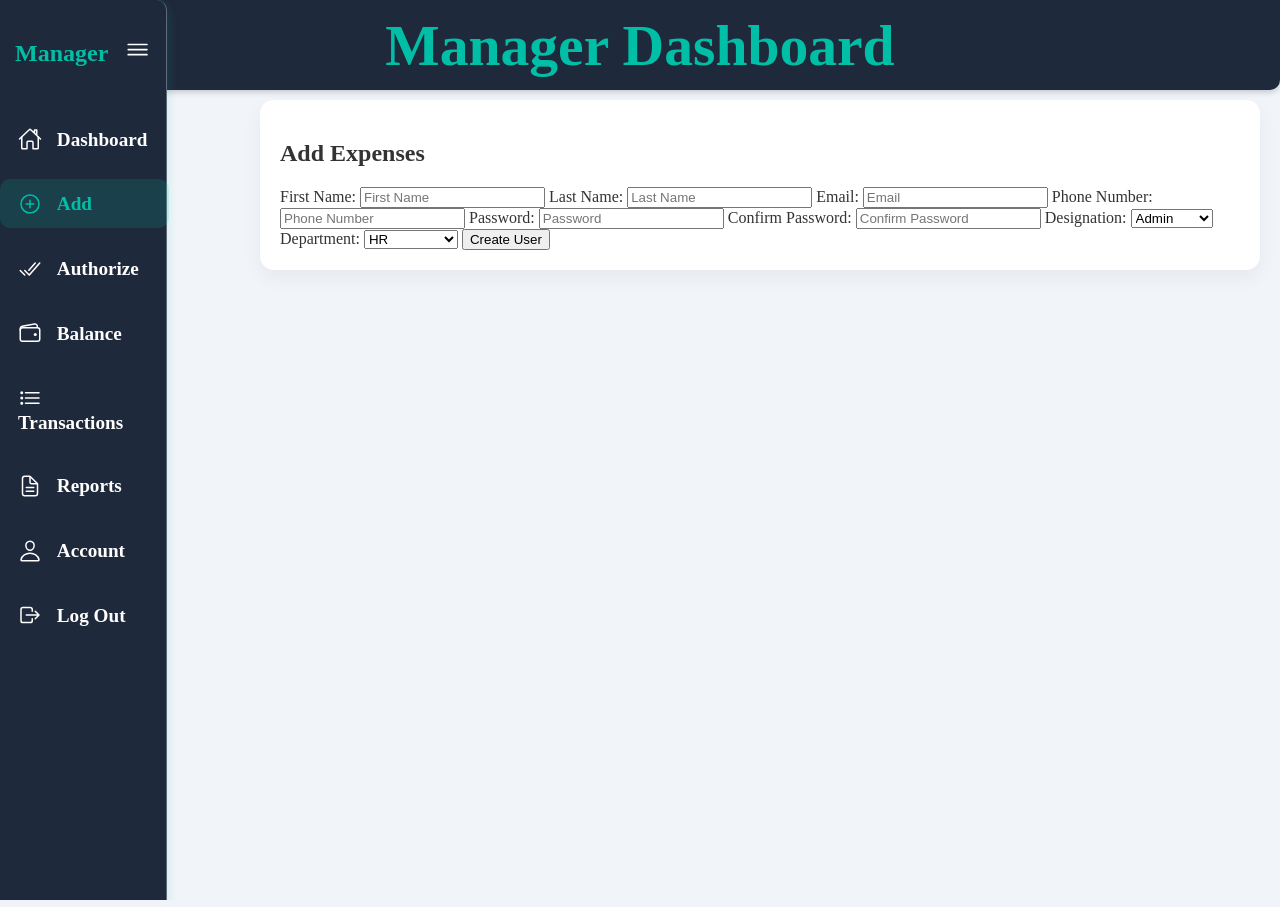
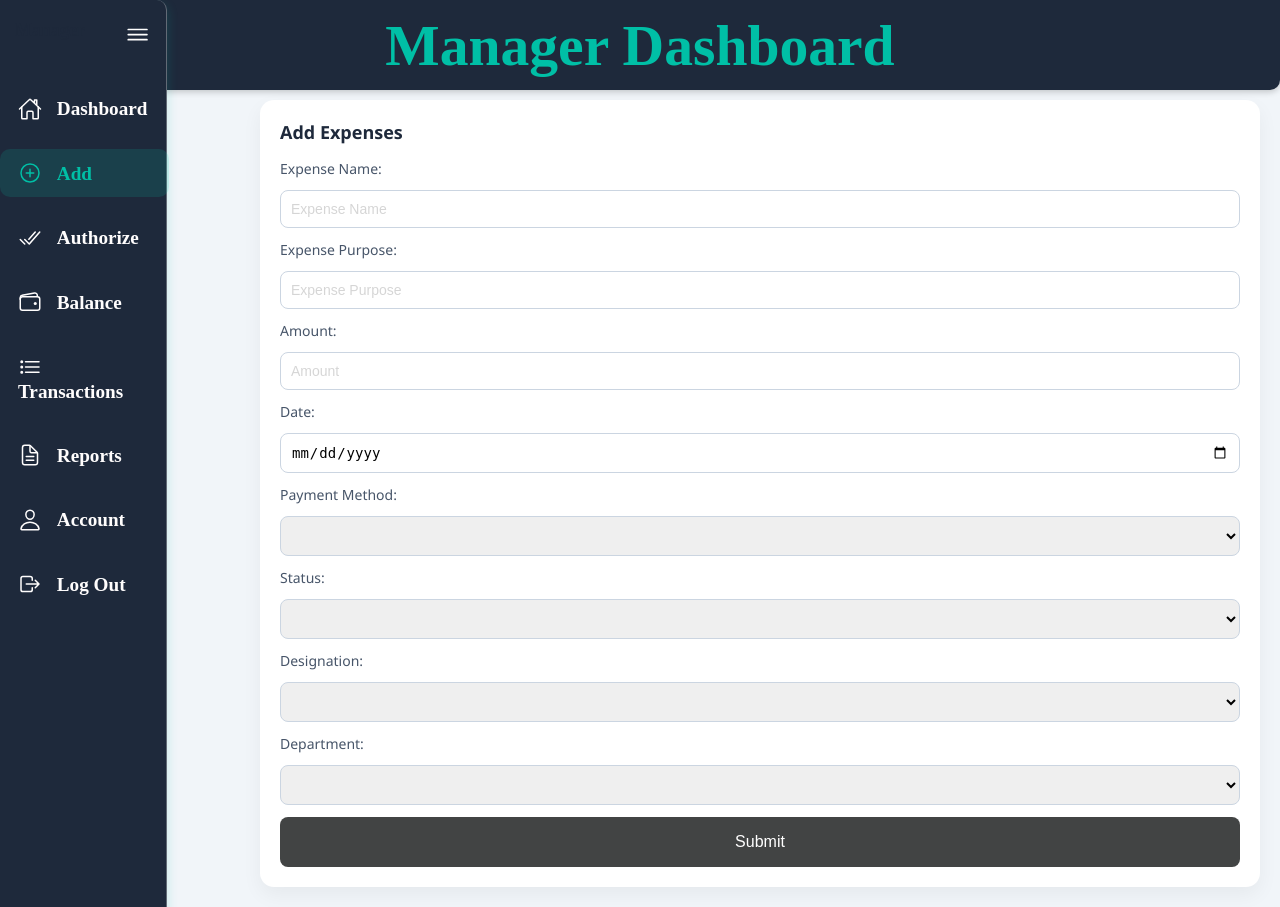
Before and after one commit to Ashraful-IR/Finance-and-Budget-Management, a PHP site: page /dash.php in a window 1280 px wide, after a click on "Add". Run offline with PHP 8.4, Linux system fonts and the light colour scheme.

Commit message:
Add Expense form submit button name and fix empty option values

```diff
--- a/Manager/dash.php
+++ b/Manager/dash.php
@@ -1,3 +1,44 @@
+<?php
+
+include "config.php"; // PHP extarnal file connetion
+
+$success = $error = "";
+
+if ($_SERVER["REQUEST_METHOD"] == "POST" && isset($_POST['Expense'])){
+    $Expname=     $_POST["Expname"];
+    $Purpose=     $_POST["Purpose"];
+    $Amount=      $_POST["Amount"];
+    $Date=        $_POST["Date"];
+    $PayMethod=   $_POST["PayMethod"];
+    $Status=      $_POST["Status"];
+    $Designation= $_POST["Designation"];
+    $Department=  $_POST["Department"];
+
+    if(empty($Expname) || empty($Purpose) || empty($AmountAmount) || empty($Date) || empty($PayMethod) || empty($Status) || empty($Designation) || empty($Department)) {
+        $error = "All section should be filled";
+    } else {
+        $sql = "INSERT INTO expense (Expname,Purpose,Amount,Date,PayMethod,Status,Designation,Department) VALUES ('$Expname','$Purpose','$Amount','$Date','$PayMethod','$Status','$Designation','$Department')";
+        if($conn->query($sql) === TRUE ) {
+            $success = "New Expense Submited ";
+        } else {
+            $error ="Error" . $conn->error;
+        }
+    }
+}
+
+?>
+
+
+
+
+
+
+
+
+
+
+
+
 <!DOCTYPE html>
 <html lang="en">
 
@@ -68,33 +109,46 @@
             <section id="add" class="section">
                 <h2>Add Expenses</h2>
                 <form method="POST" action="">
-                    <label>First Name:</label>
-                    <input type="text" name="fname" required placeholder="First Name">
-                    <label>Last Name:</label>
-                    <input type="text" name="lname" required placeholder="Last Name">
-                    <label>Email:</label>
-                    <input type="email" name="email" required placeholder="Email">
-                    <label>Phone Number:</label>
-                    <input type="tel" name="phone" required placeholder="Phone Number">
-                    <label>Password:</label>
-                    <input type="password" name="password" required placeholder="Password">
-                    <label>Confirm Password:</label>
-                    <input type="password" name="cpassword" required placeholder="Confirm Password">
+                    <label>Expense Name:</label>
+                    <input type="text" name="Expname" required placeholder="Expense Name">
+                    <label>Expense Purpose:</label>
+                    <input type="text" name="Purpose" required placeholder="Expense Purpose">
+                    <label>Amount:</label>
+                    <input type="number" name="Amount" required placeholder="Amount">
+                    <label>Date:</label>
+                    <input type="date" name="Date" required placeholder="Date">
+                    <label>Payment Method:</label>
+                    <select name="PayMethod" required>
+                        <option value="a" disabled selected hidden></option>
+                        <option value="Cash">Cash</option>
+                        <option value="Btransfer">Bank Transfer</option>
+                        <option value="OnlineBank">Online Banking</option>
+                        <option value="CCard">Credit Card</option>
+                    </select>
+                    <label>Status:</label>
+                    <select name="Status" required>
+                        <option value="a" disabled selected hidden></option>
+                        <option value="Paid">Paid</option>
+                        <option value="Due">Due</option>
+                        <option value="PPaid">Partial Paid</option>
+                    </select>
                     <label>Designation:</label>
-                    <select name="designation" required>
+                    <select name="Designation" required>
+                        <option value="a" disabled selected hidden></option>
                         <option value="Admin">Admin</option>
                         <option value="Manager">Manager</option>
                         <option value="Employee">Employee</option>
                         <option value="Auditor">Auditor</option>
                     </select>
                     <label>Department:</label>
-                    <select name="department" required>
+                    <select name="Department" required>
+                        <option value="a" disabled selected hidden></option>
                         <option value="HR">HR</option>
                         <option value="Accounts">Accounts</option>
                         <option value="Engineering">Engineering</option>
                         <option value="Finance">Finance</option>
                     </select>
-                    <button class="primary" type="submit" name="createUser">Create User</button>
+                    <button class="primary" type="submit" name="Expense">Submit</button>
                 </form>
             </section>
 
--- a/Manager/dashstyle.css
+++ b/Manager/dashstyle.css
@@ -139,6 +139,8 @@
   padding: 20px;
   border-radius: 14px;
   box-shadow: 0 8px 20px rgba(0, 0, 0, 0.05);
+  font-family: 'Segoe UI', Tahoma, Geneva, Verdana, sans-serif;
+  transition: transform 0.2s ease, box-shadow 0.2s ease;
 }
 section:hover {
   transform: translateY(-4px);
@@ -151,3 +153,57 @@
 .section.active {
   display: block;
 }
+input::placeholder, select::placeholder {
+    opacity: 0.2;
+    color: #333;
+}
+h2 {
+    margin-top: 0;
+    font-size: 18px;
+    font-weight: 600;
+    color: #1e293b;
+    margin-bottom: 15px;
+    font-weight: bolder;
+}
+
+form {
+    display: flex;
+    flex-direction: column;
+    gap: 12px;
+}
+label {
+    font-size: 14px;
+    font-weight: 500;
+    color: #475569;
+}
+input, select {
+    padding: 10px;
+    border: 1px solid #cbd5e1;
+    border-radius: 8px;
+    font-size: 14px;
+    transition: border 0.3s;
+}
+input:focus, select:focus {
+    outline: none;
+    border: 1px solid #00bfa6;
+    box-shadow: 0 0 0 3px rgba(0,191,166,0.2);
+}
+
+button {
+    padding: 10px;
+    border: none;
+    border-radius: 8px;
+    font-weight: 500;
+    font-size: 16px;
+    cursor: pointer;
+    transition: all 0.3s ease;
+}
+button.primary {
+    background: #424444;
+    height: 50px;
+    color: white;
+}
+button.primary:hover {
+    background: #009e8a;
+    transform: scale(1.03);
+}
```
